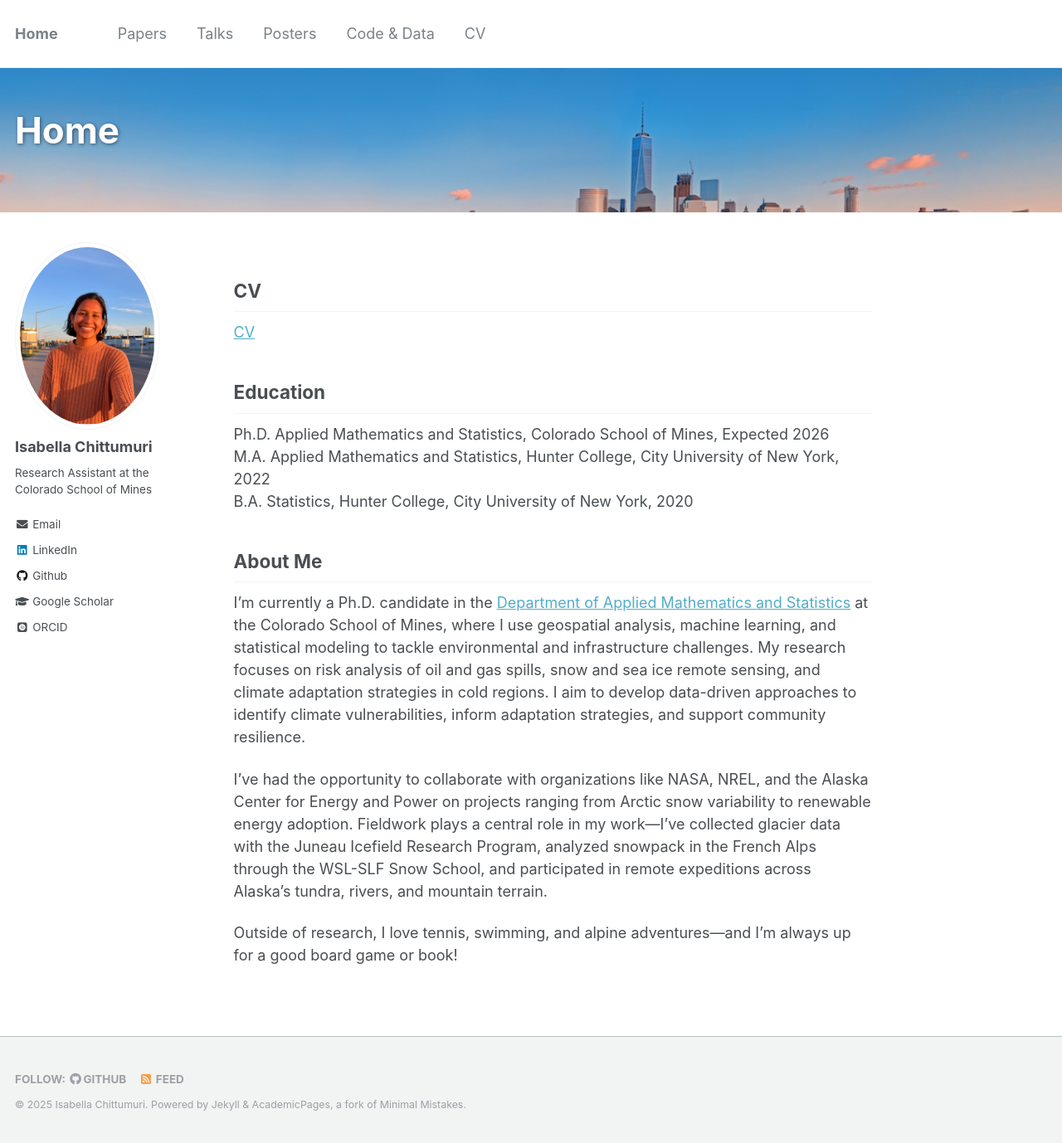
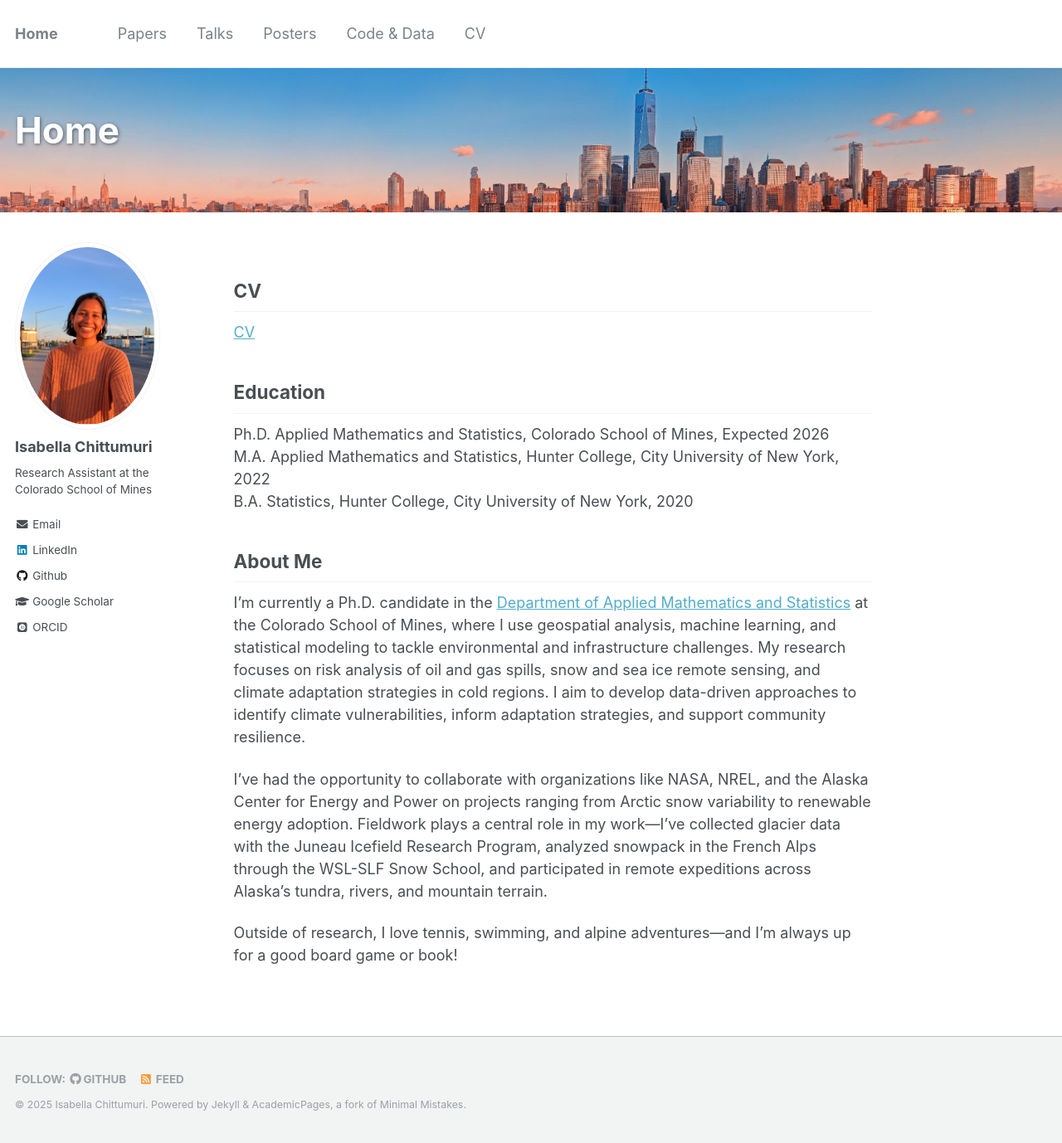
Before and after one commit to ichittumuri/ichittumuri.github.io, a Jekyll site: the page built from _pages/about.md, in a window 1280 px wide and 1378 px high. Shown: the whole window at 83% size. Built offline with Jekyll 4.4.1, drawn with Linux system fonts in a browser that asks for light colours; some web fonts are replaced.

Commit message:
added images

```diff
--- a/_data/navigation.yml
+++ b/_data/navigation.yml
@@ -13,4 +13,4 @@ main:
     url: /code/
 
   - title: CV
-    url: https://wsdaniels.github.io/files/william_daniels_CV_full.pdf
+    url: https://ichittumuri.github.io/files/Isabella_Chittumuri_CV_FULL.pdf
--- a/_pages/about.md
+++ b/_pages/about.md
@@ -8,7 +8,7 @@ redirect_from:
 # classes: splash
 # From subway tunnels in New York City to icefields in Alaska and mountain towns in Colorado, I’ve found meaning in working across scales and settings.
 header:
-    overlay_image: https://ichittumuri.github.io/images/nyc_skyline.jpg
+    overlay_image: nyc_skyline_banner.jpg
 ---
 
 
```
Also changed, not shown: images/fireweed_favicon.ico (added), images/nyc_skyline_banner.jpg.
